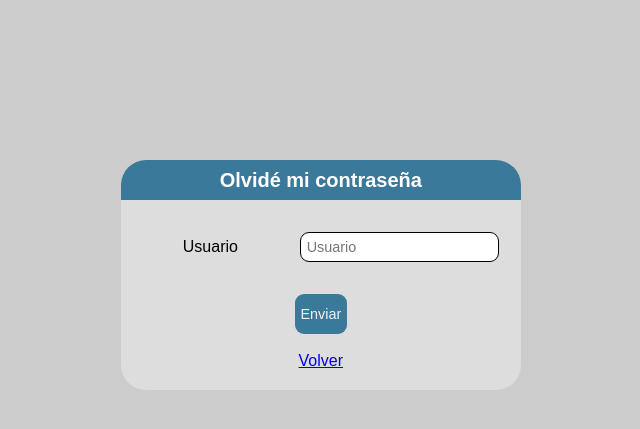
After one commit to msarevalo/Cuentas, a PHP site: page /rememberPass.php in a window 1280 px wide. The commit adds this page. Shown: the top 429 px of the page, without its empty margins (340-980 px from the left). Run offline with PHP 8.4, Linux system fonts and the light colour scheme.

Commit message:
archivo recordar contraseña

```diff
--- a/inicio/index.css
+++ b/inicio/index.css
@@ -45,3 +45,34 @@ a {
     font-family: sans-serif;
     font-size: 16px;
 }
+
+#remember{
+    position: absolute;
+    top: 20%;
+    left: 36%;
+    background-color: #dddddd;
+    border-radius: 25px;
+    width: 400px;
+    height: 230px;
+}
+
+#remember table{
+    padding: 15px 30px;
+}
+
+#remember table td{
+    padding: 15px 30px;
+    white-space: nowrap;
+}
+
+#remember header{
+    background-color: #3a7999;
+    color: white;
+    font-family: sans-serif;
+    font-size: 20px;
+    font-weight: bold;
+    height: 40px;
+    text-align: center;
+    line-height: 40px;
+    border-radius: 25px 25px 0px 0px;
+}
--- a/inicio/index.php
+++ b/inicio/index.php
@@ -39,7 +39,7 @@
         <center><input type="checkbox" id="mostrar" onchange="mostrarContraseña()"><label>Mostar contraseña</label>
         <br />
         <input type="submit" value="Iniciar Sesion"><br /><br />
-        <a href="">Olvide mi contraseña</a><br /></center>
+        <a href="rememberPass.php">Olvide mi contraseña</a><br /></center>
     </form>
 </div>
 </body>
--- /dev/null
+++ b/inicio/rememberPass.php
@@ -0,0 +1,36 @@
+<?php
+/**
+ * Created by PhpStorm.
+ * User: Manuel
+ * Date: 22/01/2018
+ * Time: 6:49 PM
+ */
+session_start();
+?>
+<!DOCTYPE html>
+<html lang="en">
+<head>
+    <meta charset="UTF-8">
+    <title>Cuentas</title>
+    <script type="text/javascript" src="logic.js"></script>
+    <link rel="stylesheet" href="index.css" type="text/css" />
+</head>
+<body>
+<div id="remember" name="remember">
+    <header>Olvidé mi contraseña</header>
+    <form>
+        <table>
+            <tr>
+                <td>
+                    <label>Usuario</label>
+                </td>
+                <td>
+                    <input type="text" placeholder="Usuario" required>
+                </td>
+            </tr>
+        </table>
+        <center><input type="submit" value="Enviar"></center>
+    </form>
+    <br /><center><a href="index.php">Volver</a></center>
+</div>
+</body>
```
